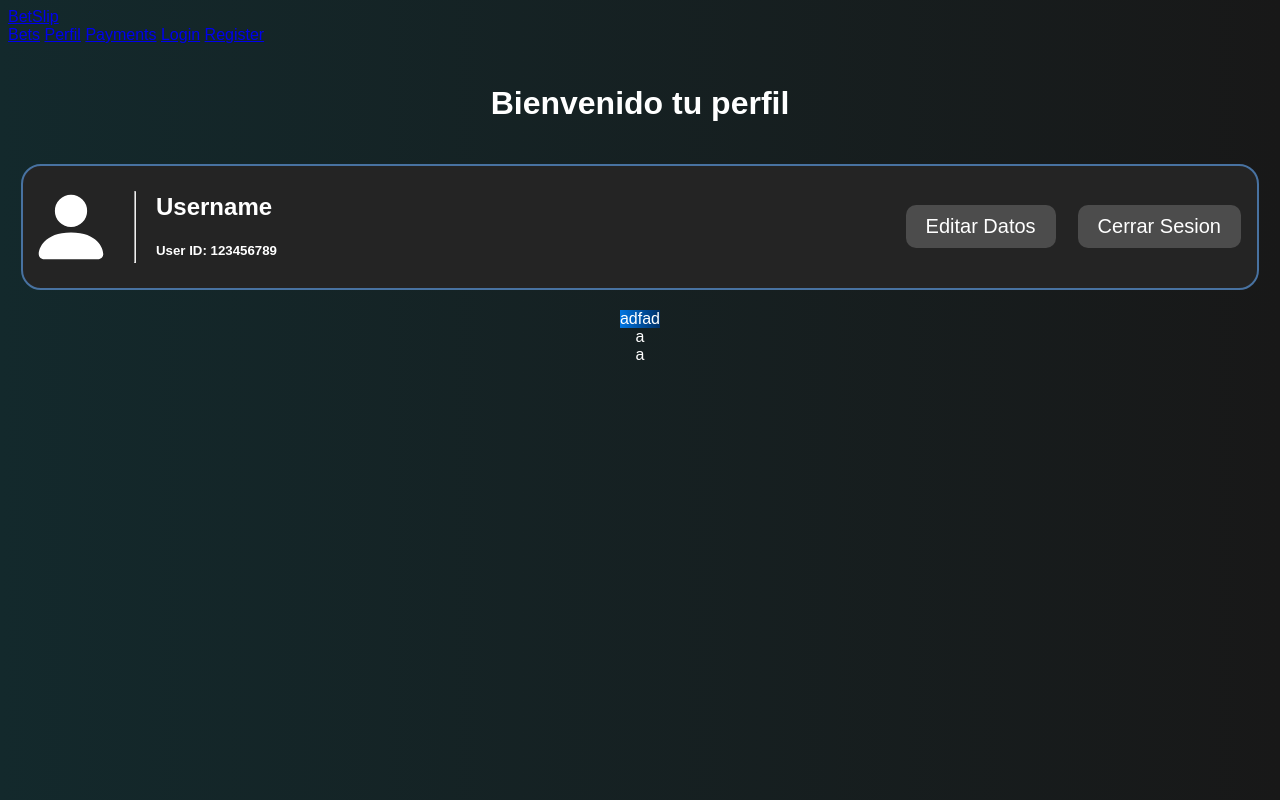
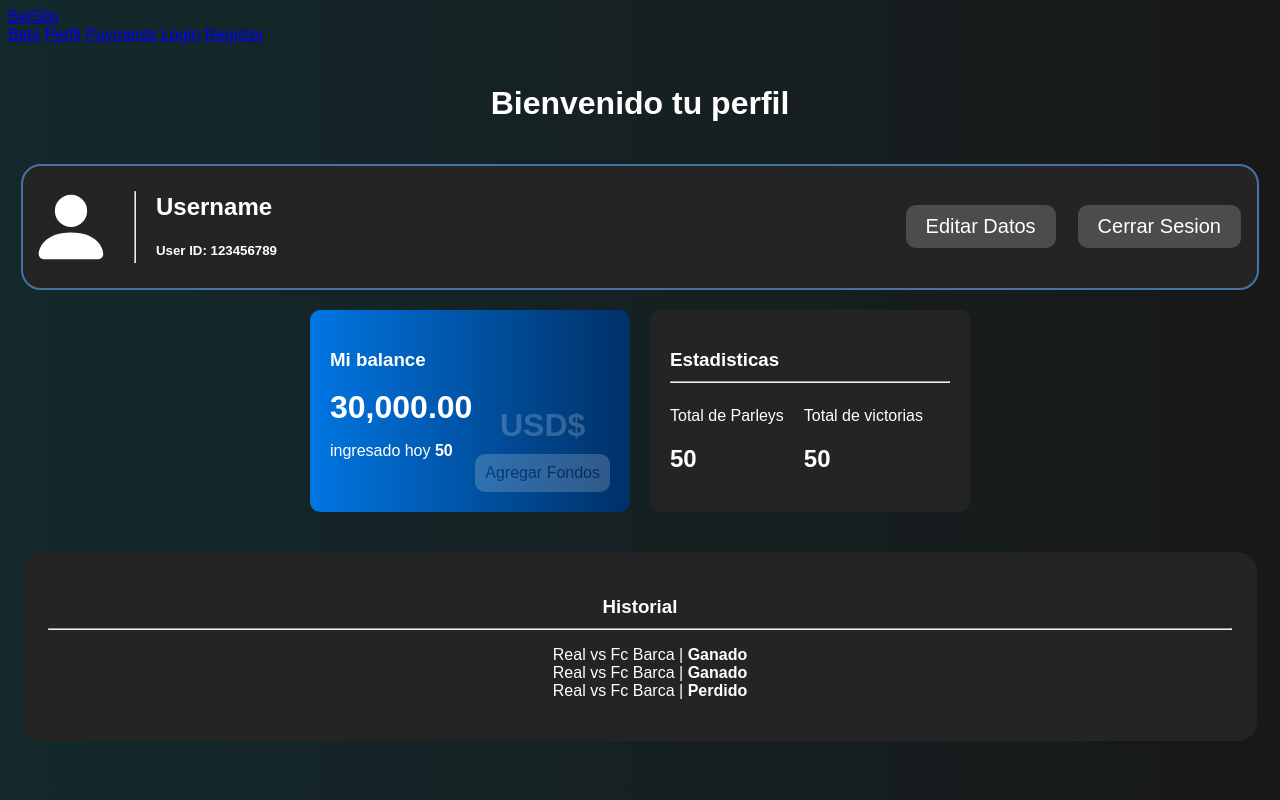
Before and after one commit to Milord-Dev/parley-oficial, a plain HTML site: page frontend/pages/perfil.html in a window 1280 px wide. Drawn offline with Linux system fonts and the light colour scheme.

Commit message:
Front perfil estetica

```diff
--- a/frontend/css/perfil.css
+++ b/frontend/css/perfil.css
@@ -39,7 +39,7 @@ body {
   align-items: center;
   width: 100%;
 }
-hr {
+.DivisorVertical {
   padding-top: 70px;
   margin: 20px;
 }
@@ -51,7 +51,8 @@ hr {
   justify-content: center;
 }
 
-.btnEditar {
+.btnEditar,
+.btnCerrarSesion {
   background: #4c4c4c;
   color: var(--color-texto);
   border: none;
@@ -64,18 +65,95 @@ hr {
   font-size: 20px;
 }
 
-.btnCerrarSesion {
-  background: #4c4c4c;
-  color: var(--color-texto);
+.Paneles {
+  display: flex;
+  flex-wrap: wrap;
+  gap: 20px;
+  margin-bottom: 20px;
+}
+
+.Card {
+  background: var(--card-color);
+  border-radius: 10px;
+  padding: 20px;
+  flex: 1;
+  min-width: 280px;
+}
+
+.Saldo {
+  background: var(--card-gradient);
+  color: white;
+  position: relative;
+}
+.SaldoTexto h1 {
+  font-size: 32px;
+  margin: 5px 0;
+}
+
+.USDtexto {
+  display: flex;
+  flex-direction: column;
+  text-align: center;
+  position: absolute;
+  right: 20px;
+  bottom: 20px;
+  font-size: 32px;
+  font-weight: bold;
+  opacity: 0.2;
+}
+.AgregarFondos {
+
   border: none;
   border-radius: 10px;
-  margin: 11px;
   cursor: pointer;
-  width: 100%; /* Ocupa todo el ancho disponible */
-  white-space: nowrap; /* Mantiene el texto en una línea */
-  padding: 10px 20px;
-  font-size: 20px;
+  padding: 10px 10px;
+  font-size: 16px;
+  margin-top: 10px;
 }
-.Saldo {
-  background: var(--card-gradient);
+
+.Estadisticas h3 {
+  margin-bottom: 10px;
 }
+
+.EstadisticasGrid {
+  display: flex;
+  gap: 20px;
+  flex-wrap: wrap;
+}
+
+.StatBox {
+  background: #555;
+  border-radius: 10px;
+  padding: 15px;
+  text-align: center;
+  flex: 1;
+  min-width: 120px;
+}
+
+.stat-box h2 {
+  font-size: 28px;
+  margin-top: 10px;
+}
+.HistorialPanel{
+   display: flex;
+  flex-direction: row;
+  justify-content: center;
+  text-align: center;
+  align-items: center;
+  background: var(--card-color);
+  border-radius: 20px;
+  padding: 20px;
+  margin-bottom: 20px;
+  margin-top: 20px;
+  padding: 5px;
+  width: 100%;
+}
+
+.Historial h3 {
+  margin-bottom: 10px;
+}
+
+.Historial ol {
+  padding-left: 20px;
+  list-style-type: none;
+}
--- a/frontend/pages/perfil.html
+++ b/frontend/pages/perfil.html
@@ -16,7 +16,7 @@
           <h1>Bienvenido tu perfil</h1>
         </center>
 
-        <div class="DatosPersonales">
+        <section class="DatosPersonales">
           <div class="DatosUsuario">
             <svg
               xmlns="http://www.w3.org/2000/svg"
@@ -30,7 +30,7 @@
                 d="M3 14s-1 0-1-1 1-4 6-4 6 3 6 4-1 1-1 1zm5-6a3 3 0 1 0 0-6 3 3 0 0 0 0 6"
               />
             </svg>
-            <hr />
+            <hr class="DivisorVertical"/>
             <div>
               <h2>Username</h2>
               <h5>User ID: 123456789</h5>
@@ -40,11 +40,47 @@
             <button class="btnEditar">Editar Datos</button>
             <button class="btnCerrarSesion">Cerrar Sesion</button>
           </div>
-        </div>
+        </section>
 
-        <div class="Saldo">adfad</div>
-        <div calss="Estadisticas">a</div>
-        <div class="Historial">a</div>
+        <section class="Paneles">
+          <div class="Saldo Card">
+            <div class="SaldoTexto">
+              <h3>Mi balance</h3>
+              <h1>30,000.00</h1>
+              <p>ingresado hoy <strong>50 </strong></p>
+            </div>
+            <div class="USDtexto">USD$
+              <button class="AgregarFondos"> Agregar Fondos </button>
+            </div>
+          </div>
+
+          <div class="Estadisticas Card">
+            <h3>Estadisticas</h3>
+            <hr>
+            <div class="EstadisticasGrid">
+              <div class="statBox">
+                <p>Total de Parleys</p>
+                <h2>50</h2>
+              </div>
+              <div class="statBox">
+                <p>Total de victorias</p>
+                <h2>50</h2>
+              </div>
+            </div>
+          </div>
+        </section>
+
+        <section class="HistorialPanel">
+          <div class="Historial Card">
+            <h3>Historial</h3>
+            <hr>
+            <ol>
+              <li>Real vs Fc Barca | <strong>Ganado</strong></li>
+              <li>Real vs Fc Barca | <strong>Ganado</strong></li>
+              <li>Real vs Fc Barca | <strong>Perdido</strong></li>
+            </ol>
+          </div>
+        </section>
       </div>
     </main>
 
```
